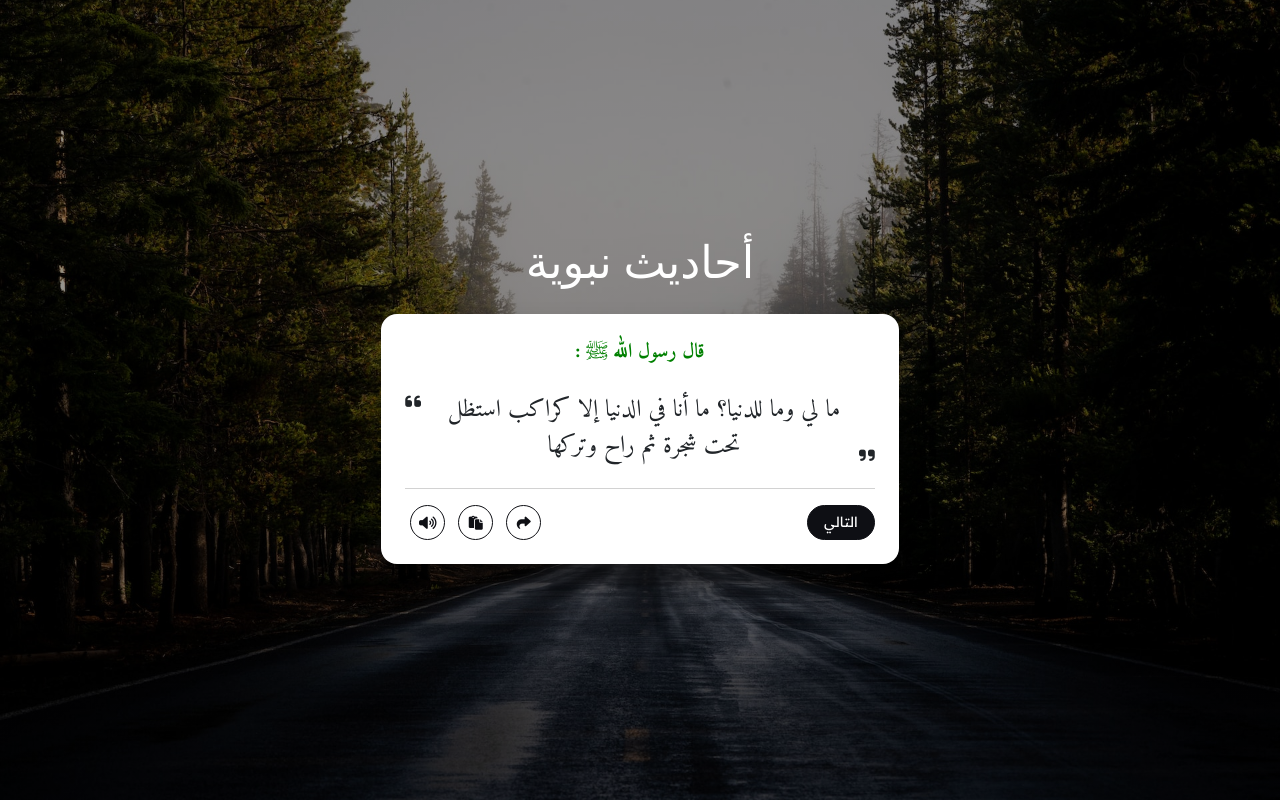
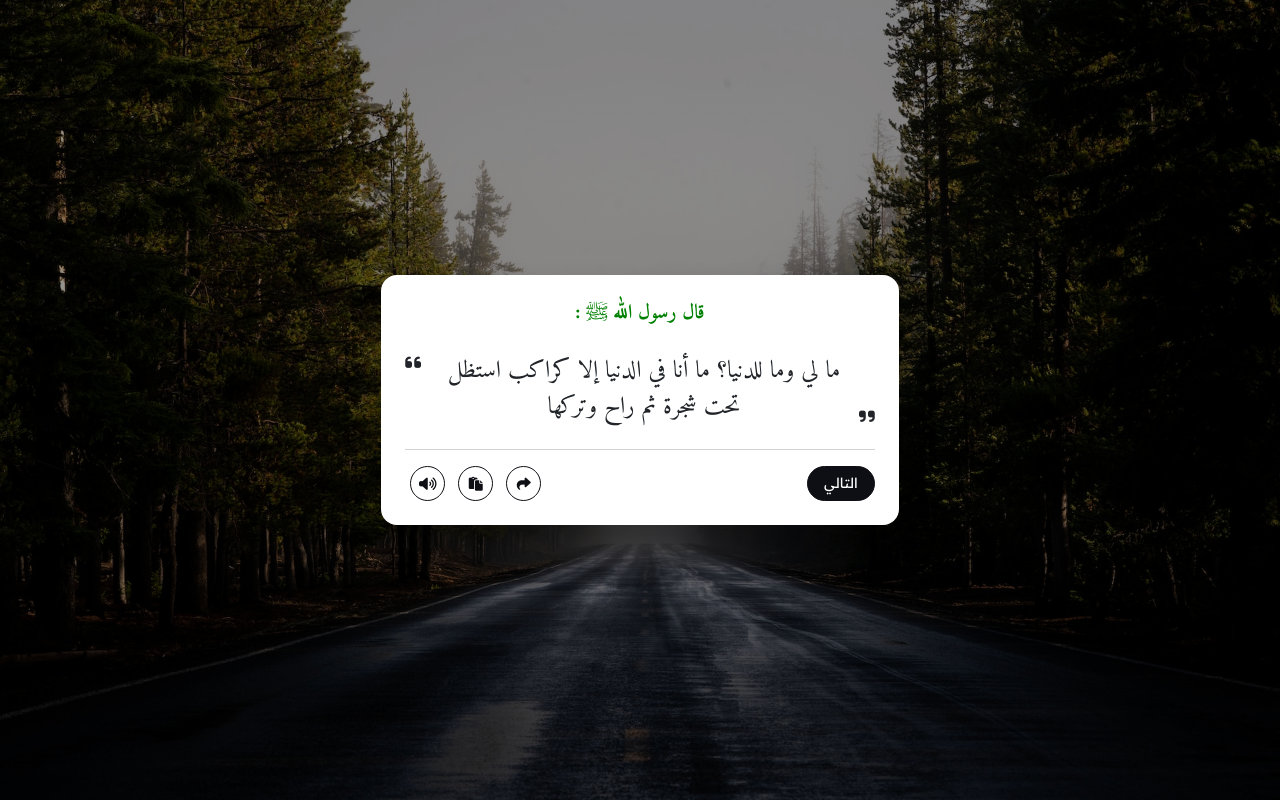
Before and after one commit to OmarShousha/Hadeeth_Shareef, a plain HTML site: page index.html in a window 1280 px wide. Drawn offline with Linux system fonts and the light colour scheme.

Commit message:
Update index.html

```diff
--- a/index.html
+++ b/index.html
@@ -33,7 +33,6 @@
 
       <div class="row">
         <div class="col-lg-12">
-          <h2 class="text-center text-white mb-4">أحاديث نبوية</h2>
           <div class="parent w-fit p-4 rounded-4">
 
             <p class="w-fit ms-auto mb-4 fw-semibold mx-auto">
```
